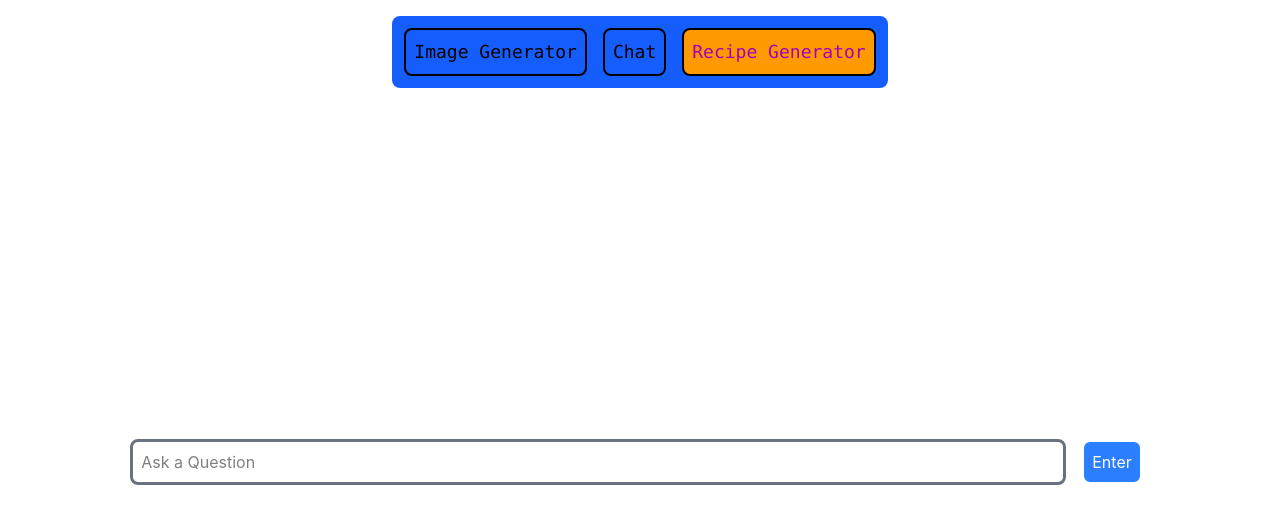
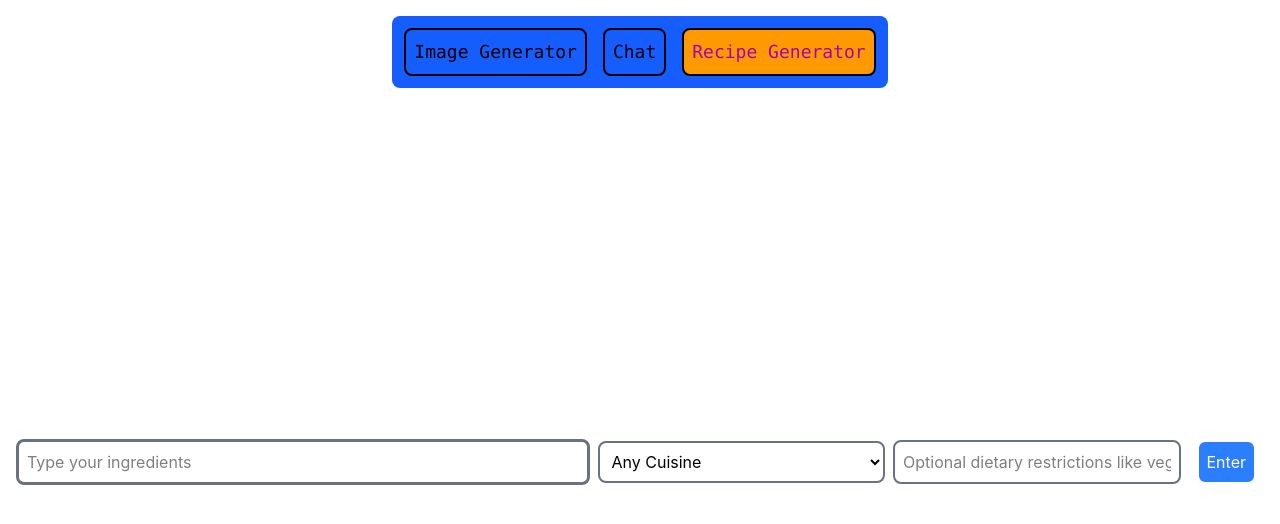
Before and after one commit to gary1116/spring-ai-lab, a React (Vite) app in the folder spring-ai-demo-react/: page /recipe-generator in a window 1280 px wide. Shown: the top 524 px of the page. Built offline with nearby package versions, Linux system fonts and the light colour scheme.

Commit message:
added options such as cuisine type and dietary restriction input if any

```diff
--- a/spring-ai-demo-react/src/components/RecipeGenerator.jsx
+++ b/spring-ai-demo-react/src/components/RecipeGenerator.jsx
@@ -7,6 +7,8 @@ const RecipeGenerator = () => {
   const [response, setResponse] = useState('');
   const [loader, setLoader] = useState(false);
   const [error, setError] = useState('');
+  const [cuisine, setCuisine] = useState('any');
+  const [dietaryRestrictions, setDietaryRestrictions] = useState('');
 
   const handleClick = async () => {
     try {
@@ -14,7 +16,13 @@ const RecipeGenerator = () => {
       setError('');
       setResponse('');
       const Response = await axios.get('http://localhost:8080/recipe-creator',
-        { params: { ingredient: prompt } }
+        {
+          params: {
+            ingredient: prompt,
+            cuisine: cuisine,
+            dietaryRestrictions: dietaryRestrictions
+          }
+        }
       )
       setResponse(Response.data);
     } catch (error) {
@@ -51,14 +59,47 @@ const RecipeGenerator = () => {
         <input type="text"
           value={prompt}
           onChange={(e) => setPrompt(e.target.value)}
-          placeholder='Ask a Question'
-          className='border-3 rounded-lg p-2 border-gray-500 w-3/4'
+          placeholder='Type your ingredients'
+          className='border-3 rounded-lg p-2 border-gray-500 w-1/2'
           onKeyDown={(e) => {
             if (e.key === 'Enter') {
               handleClick();
             }
           }}
         />
+
+        <select
+          value={cuisine}
+          onChange={(e) => setCuisine(e.target.value)}
+          className='border-2 rounded-lg p-2 border-gray-500 w-1/4 text-black'
+        >
+          <option value="any">Any Cuisine</option>
+          <option value="Indian">Indian</option>
+          <option value="Italian">Italian</option>
+          <option value="Chinese">Chinese</option>
+          <option value="Mexican">Mexican</option>
+          <option value="Thai">Thai</option>
+          <option value="Mediterranean">Mediterranean</option>
+          <option value="American">American</option>
+          <option value="Nepalese">Nepalese</option>
+          <option value="Mongolian">Mongolian</option>
+          <option value="African">African</option>
+          <option value="Iranian">Iranian</option>
+        </select>
+
+        <input
+          type="text"
+          value={dietaryRestrictions}
+          onChange={(e) => setDietaryRestrictions(e.target.value)}
+          onKeyDown={(e) => {
+            if (e.key === 'Enter' && !loader) {
+              handleClick();
+            }
+          }}
+          placeholder='Optional dietary restrictions like vegan, gluten-free'
+          className='border-2 rounded-lg p-2 border-gray-500 w-1/4 text-black'
+        />
+
         <button className='cursor-pointer m-2 border-2 rounded-lg p-2 bg-blue-500 text-white' onClick={() => handleClick()}>Enter</button>
       </div>
     </div>
```
